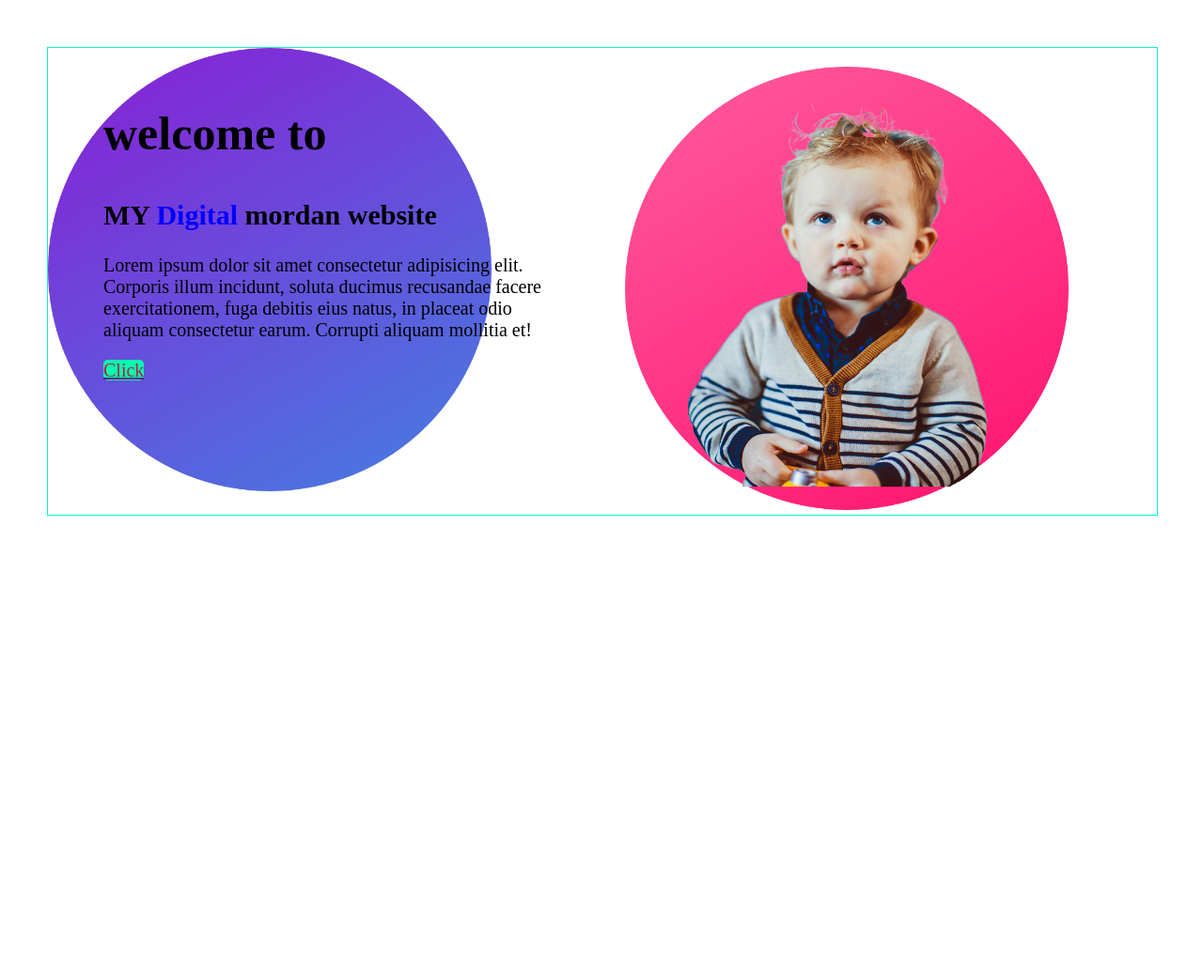
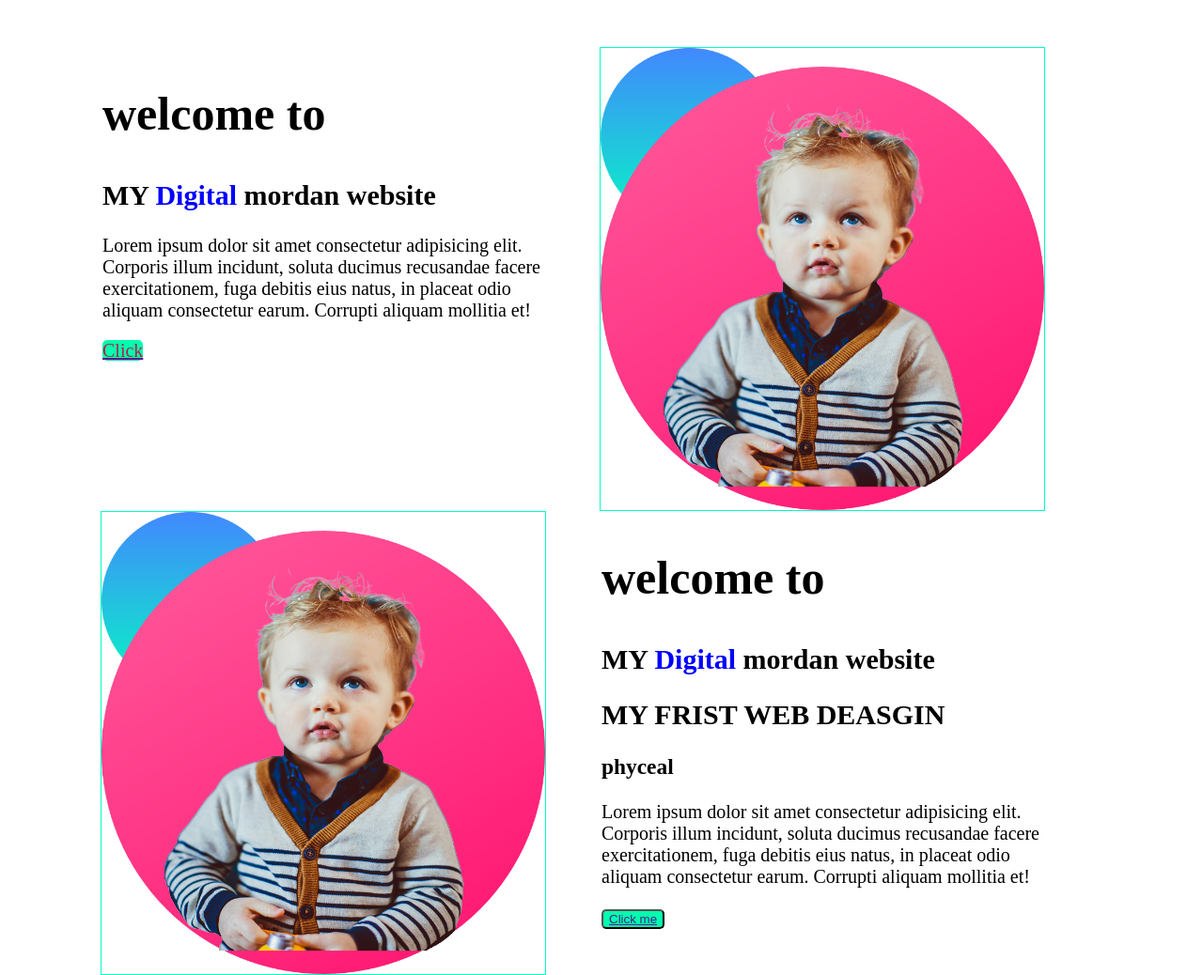
Before and after one commit to ALfaridi702/new-website-deagin, a plain HTML site: page index.html in a window 1280 px wide. Shown: the whole page at 94% size. Before the commit the page ends 800 px from the top, so only its background shows below. Drawn offline with Linux system fonts and the light colour scheme; a web font is replaced by a local one.

Commit message:
my web site very nice

```diff
--- a/index.html
+++ b/index.html
@@ -22,7 +22,7 @@
                 facere exercitationem, fuga debitis eius natus, in placeat odio aliquam consectetur earum. Corrupti
                 aliquam
                 mollitia et!</p>
-            <a class="link batton" target="_blank" href="">
+            <a class="link-button" target="_blank" href="">
                 <botton class="width">Click</botton>
             </a>
 
@@ -33,7 +33,31 @@
 
         </div>
     </section>
+    <section>
+        <div class="width-half">
 
+            <img src="photo/babyboss2.png" alt="baby">
+        </div>
+        <div>
+
+            <div class="width-half">
+                <h1 class="well">welcome to</h1>
+                <h1>MY <span class="hight">Digital</span> mordan website </h1>
+                <h2> MY FRIST WEB DEASGIN</h2>
+                <h3> phyceal </h3>
+                <p>Lorem ipsum dolor sit amet consectetur adipisicing elit. Corporis illum incidunt, soluta ducimus
+                    recusandae
+                    facere exercitationem, fuga debitis eius natus, in placeat odio aliquam consectetur earum.
+                    Corrupti
+                    aliquam
+                    mollitia et!</p>
+                <a class="link-button" target="_blank" href="">
+                    <button class="width">Click me</btton>
+                </a>
+
+            </div>
+        </div>
+    </section>
 </body>
 
 </html>
--- a/style.css
+++ b/style.css
@@ -39,10 +39,42 @@ h1 {
 }
 
 
-.boss {
+.boss img {
     background-image: url("./photo/image\ 1-2.png");
     background-repeat: no-repeat;
     float: left;
+    border: 5px solid rgb(0, 255, 195);
+    width: 100%;
+    background-size: 40%;
+    padding-top: 20px;
+}
+
+.link-botton {
+    background-color: aqua;
+    margin: 50px;
+    text-decoration: none;
+    border: 5px;
+    padding: 5px 20px;
+    border-radius: 5px 10px;
+
+}
+
+.width-half {
+
+    width: 40%;
+    float: left;
+    margin-left: 5%;
+
+}
+
+
+
+
+
+.width-half img {
+    background-image: url("./photo/image\ 1.png");
+    background-repeat: no-repeat;
+    float: right;
     border: 1px solid rgb(0, 255, 195);
     width: 100%;
     background-size: 40%;
@@ -51,26 +83,17 @@ h1 {
 
 /*
 
-.link-botton {
-    background-color: aqua;
-    margin: 50px;
-    text-decoration: none;
-    border: 5px;
-    padding: 5px 20px;
-    border-radius: 5px 10px;
+width-half img {
+
+    background-image: url(photo/image\ 9.png);
+    background-repeat: no-repeat;
+    float: right;
+    border: 1px solid rgb(0, 255, 195);
+    margin-right: 10px;
+    background-size: 40%;
+
 }
 
-
-
-
-
-.
-}
-
-.
-
-.width
-.
 
 .firstbatton {
     background-color: aqua;
@@ -91,17 +114,9 @@ h1 {
     padding-top: 20px;
 }
 
-.width-half5 {
 
-    width: 40%;
-    float: left;
-    margin-left: 5%;
 
-}
-
-.width-half5 img {
-    width: 100%;
-}   */
+  */
 
 
 
```
